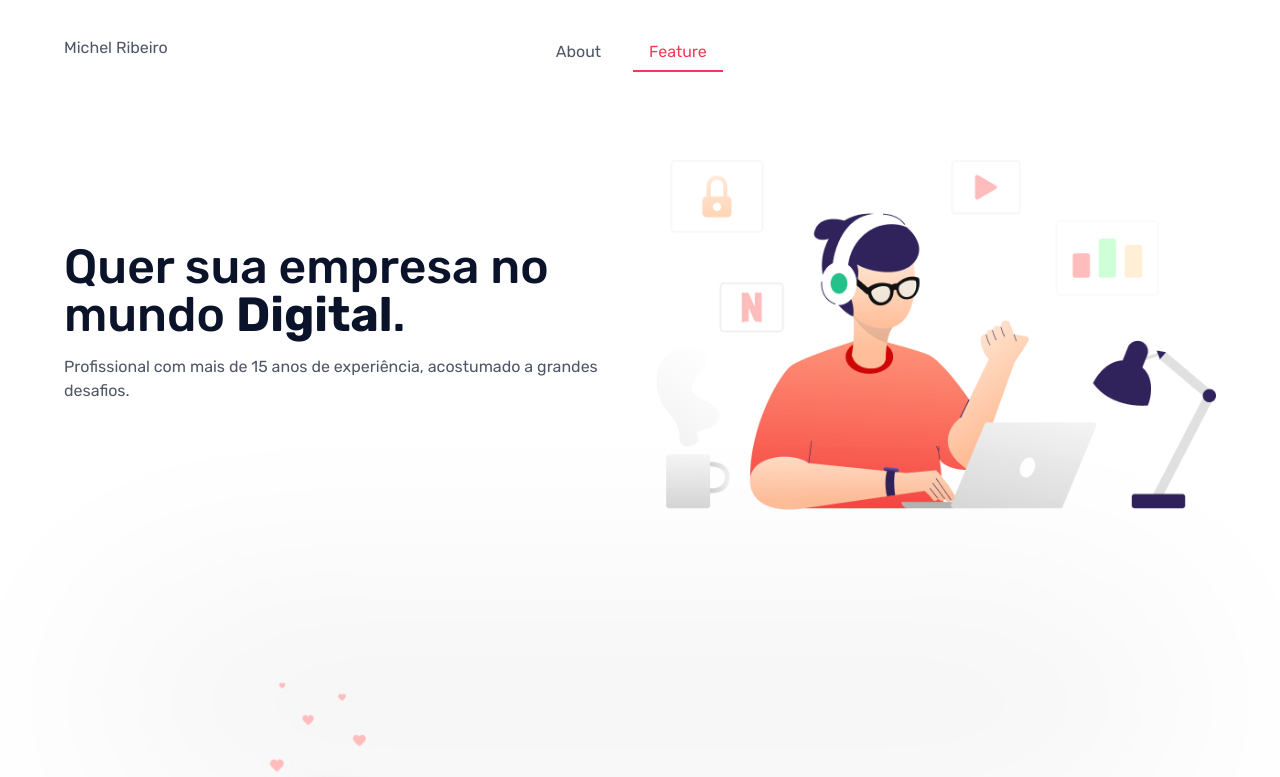
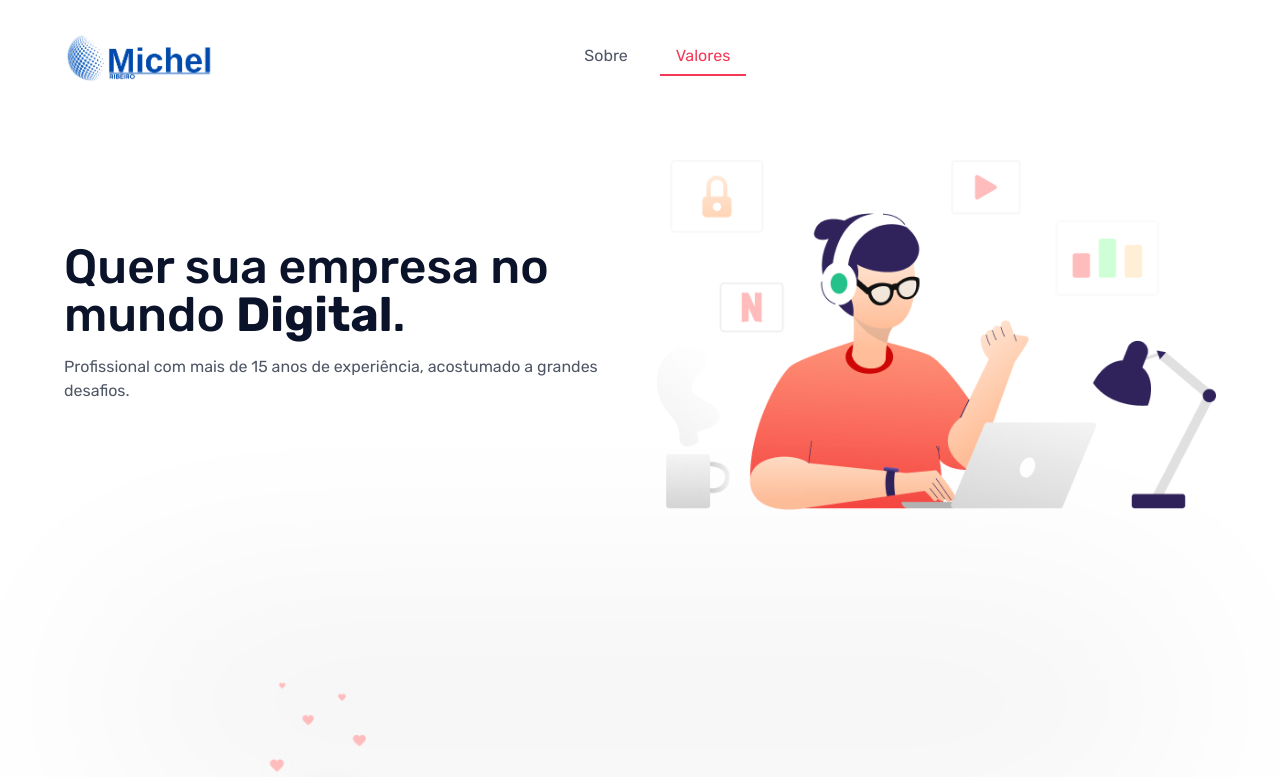
Before and after one commit to michelribeiro/michel-next-app, a Next.js app: page / in a window 1280 px wide. Shown: the top 777 px of the page. Built offline with nearby package versions, Linux system fonts and the light colour scheme.

Commit message:
add logo

```diff
--- a/components/Layout/Header.js
+++ b/components/Layout/Header.js
@@ -1,5 +1,5 @@
 import React, { useState, useEffect } from 'react';
-import Link from 'next/link';
+import Image from 'next/image';
 // Import react scroll
 import { Link as LinkScroll } from 'react-scroll';
 
@@ -21,7 +21,7 @@ const Header = () => {
       >
         <nav className='max-w-screen-xl px-6 sm:px-8 lg:px-16 mx-auto grid grid-flow-col py-3 sm:py-4'>
           <div className='col-start-1 col-end-2 flex items-center'>
-            <p className='h-8 w-auto'>Michel Ribeiro</p>
+            <img src='/assets/logo.png' alt='Michel Ribeiro' width='150' />
           </div>
           <ul className='hidden lg:flex col-start-4 col-end-8 text-black-500  items-center'>
             <LinkScroll
@@ -40,7 +40,7 @@ const Header = () => {
                   : ' text-black-500 hover:text-orange-500 a')
               }
             >
-              About
+              Sobre
             </LinkScroll>
             <LinkScroll
               activeClass='active'
@@ -58,7 +58,7 @@ const Header = () => {
                   : ' text-black-500 hover:text-orange-500 ')
               }
             >
-              Feature
+              Valores
             </LinkScroll>
           </ul>
         </nav>
@@ -98,7 +98,7 @@ const Header = () => {
                   d='M13 16h-1v-4h-1m1-4h.01M21 12a9 9 0 11-18 0 9 9 0 0118 0z'
                 />
               </svg>
-              About
+              Sobre
             </LinkScroll>
             <LinkScroll
               activeClass='active'
@@ -130,7 +130,7 @@ const Header = () => {
                   d='M21 12a9 9 0 01-9 9m9-9a9 9 0 00-9-9m9 9H3m9 9a9 9 0 01-9-9m9 9c1.657 0 3-4.03 3-9s-1.343-9-3-9m0 18c-1.657 0-3-4.03-3-9s1.343-9 3-9m-9 9a9 9 0 019-9'
                 />
               </svg>
-              Feature
+              Valores
             </LinkScroll>
             <LinkScroll
               activeClass='active'
```
Also changed, not shown: public/assets/logo.png (added), 1 other file (tests, documents, lock files or other folders).
